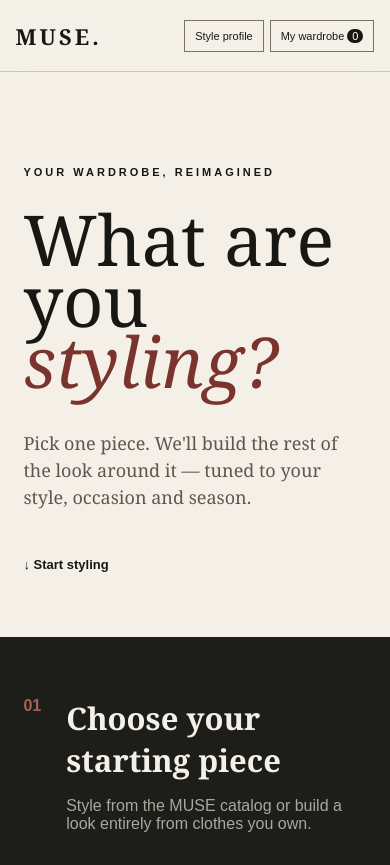
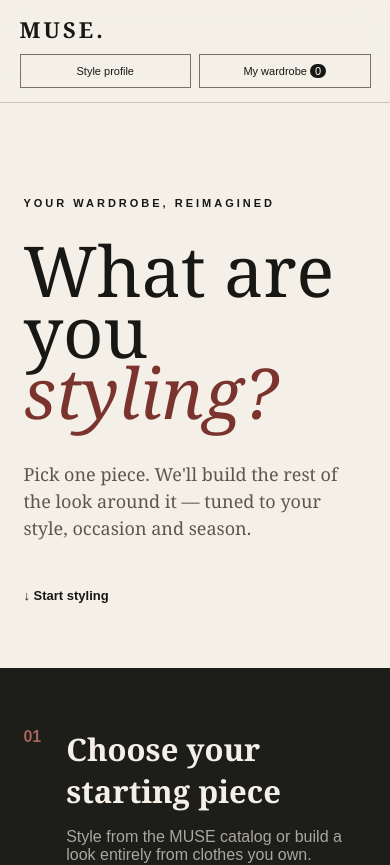
Before and after one commit to Carlito-zip/womenswear-stylist, a Next.js app: page / in a window 390 px wide. Shown: the top 865 px of the page. Built offline with nearby package versions, Linux system fonts and the light colour scheme.

Commit message:
Update globals.css

```diff
--- a/app/globals.css
+++ b/app/globals.css
@@ -1224,50 +1224,23 @@ footer {
   }
 
 }
-* =========================================
-   MOBILE NAV — STYLE PROFILE FIX
-   ========================================= */
-
 @media (max-width: 800px) {
-
   nav {
-    display: grid;
-    grid-template-columns: 1fr;
+    flex-wrap: wrap;
     height: auto;
-    min-height: 0;
-    padding: 14px 5vw 12px;
-    gap: 12px;
-  }
-
-  .logo {
-    font-size: 23px;
-    justify-self: start;
-  }
-
-  .navlinks {
-    display: none;
+    padding: 14px 5vw;
   }
 
   .navActions {
     width: 100%;
-    display: grid;
-    grid-template-columns: 1fr 1fr;
+    display: flex;
     gap: 8px;
-    margin-left: 0;
   }
 
   .navActions .ghost {
-    width: 100%;
+    flex: 1;
     min-width: 0;
-    padding: 10px 8px;
+    padding: 10px 6px;
     font-size: 11px;
-    white-space: nowrap;
-    text-align: center;
   }
-
-  .navActions .ghost span {
-    margin-left: 4px;
-    padding: 2px 6px;
-  }
-
 }
```
